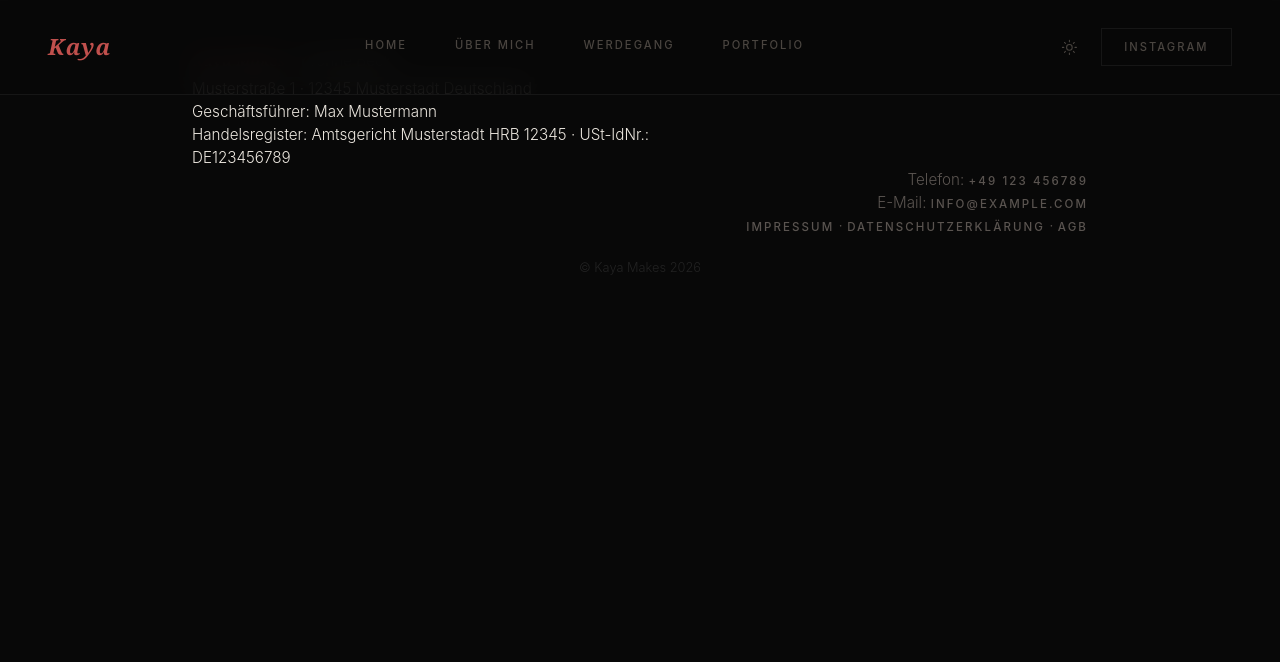
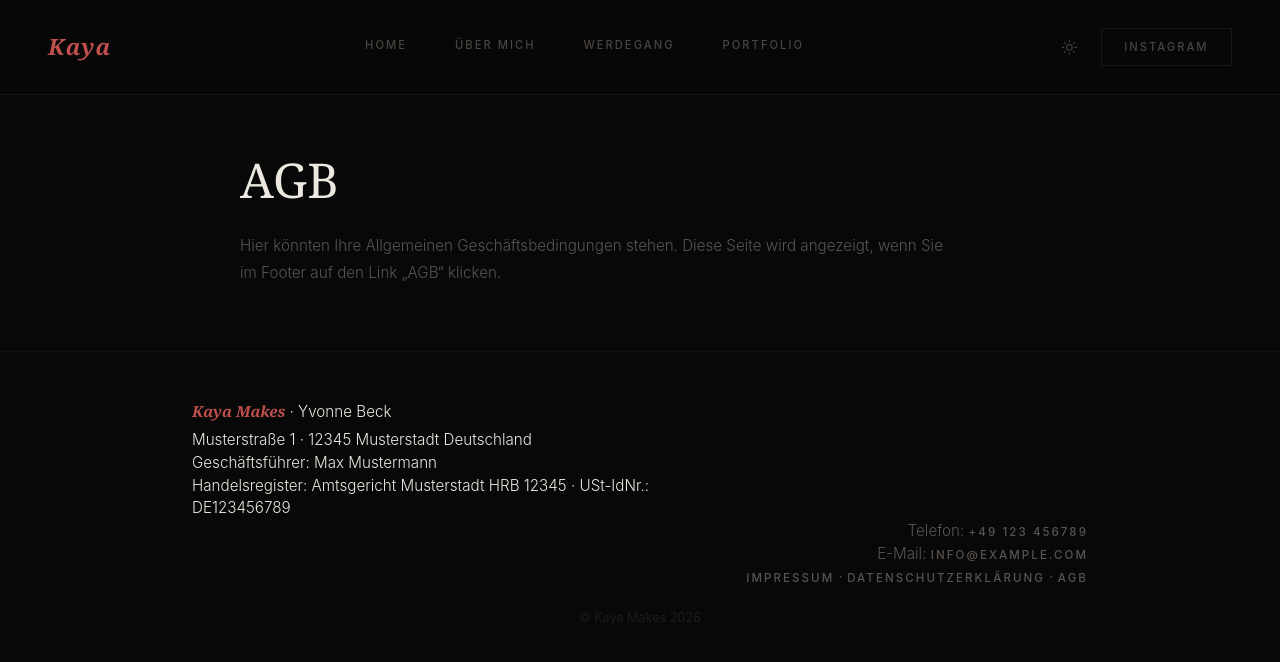
Before and after one commit to CookieMonsta27/Kaya-App, an Angular app: page /agb in a window 1280 px wide. Before the commit this address led to /. Shown: the top 662 px of the page. Built offline with nearby package versions, Linux system fonts and the light colour scheme.

Commit message:
feat: footer links

```diff
--- a/src/app/app.routes.ts
+++ b/src/app/app.routes.ts
@@ -3,6 +3,9 @@ import { Home } from './sites/home/home';
 import { AboutMeComponent } from './sites/about-me/about-me';
 import { WerdegangComponent } from './sites/werdegang/werdegang';
 import { PortfolioComponent } from './sites/portfolio/portfolio';
+import { ImpressumComponent } from './footer-component/pages/impressum/impressum';
+import { DatenschutzComponent } from './footer-component/pages/datenschutz/datenschutz';
+import { AgbComponent } from './footer-component/pages/agb/agb';
 
 export const routes: Routes = [
   { path: '', redirectTo: '/home', pathMatch: 'full' },
@@ -10,4 +13,7 @@ export const routes: Routes = [
   { path: 'aboutMe', component: AboutMeComponent },
   { path: 'werdegang', component: WerdegangComponent },
   { path: 'portfolio', component: PortfolioComponent },
+  { path: 'impressum', component: ImpressumComponent },
+  { path: 'datenschutz', component: DatenschutzComponent },
+  { path: 'agb', component: AgbComponent },
 ];
--- a/src/app/footer-component/footer-component.html
+++ b/src/app/footer-component/footer-component.html
@@ -10,7 +10,7 @@
     <div class="contact">
       Telefon: <a href="tel:{{company.phone}}">{{company.phone}}</a><br />
       E-Mail: <a href="mailto:{{company.email}}">{{company.email}}</a><br />
-      <a href="/impressum">Impressum</a> · <a href="/datenschutz">Datenschutzerklärung</a> · <a href="/agb">AGB</a>
+      <a [routerLink]="['/impressum']" routerLinkActive="active">Impressum</a> · <a [routerLink]="['/datenschutz']" routerLinkActive="active">Datenschutzerklärung</a> · <a [routerLink]="['/agb']" routerLinkActive="active">AGB</a>
     </div>
   </div>
 
--- a/src/app/footer-component/footer-component.ts
+++ b/src/app/footer-component/footer-component.ts
@@ -1,7 +1,9 @@
 import { Component } from '@angular/core';
+import { RouterLink, RouterLinkActive } from '@angular/router';
 
 @Component({
   selector: 'footer-component',
+  imports: [RouterLink, RouterLinkActive],
   templateUrl: './footer-component.html',
   styleUrl: './footer-component.css',
 })
--- /dev/null
+++ b/src/app/footer-component/pages/agb/agb.css
@@ -0,0 +1,19 @@
+
+.page {
+  padding: 9rem 3rem 4rem;
+  max-width: 56rem;
+  margin: 0 auto;
+}
+
+.page h1 {
+  font-size: clamp(2.2rem, 5vw, 3rem);
+  margin-bottom: 1rem;
+  color: var(--text);
+}
+
+.page p {
+  font-size: 0.95rem;
+  line-height: 1.8;
+  color: var(--muted);
+  max-width: 44rem;
+}
--- /dev/null
+++ b/src/app/footer-component/pages/agb/agb.html
@@ -0,0 +1,6 @@
+<main class="page">
+  <div class="page-inner">
+    <h1>AGB</h1>
+    <p>Hier könnten Ihre Allgemeinen Geschäftsbedingungen stehen. Diese Seite wird angezeigt, wenn Sie im Footer auf den Link „AGB“ klicken.</p>
+  </div>
+</main>
--- /dev/null
+++ b/src/app/footer-component/pages/datenschutz/datenschutz.css
@@ -0,0 +1,19 @@
+
+.page {
+  padding: 9rem 3rem 4rem;
+  max-width: 56rem;
+  margin: 0 auto;
+}
+
+.page h1 {
+  font-size: clamp(2.2rem, 5vw, 3rem);
+  margin-bottom: 1rem;
+  color: var(--text);
+}
+
+.page p {
+  font-size: 0.95rem;
+  line-height: 1.8;
+  color: var(--muted);
+  max-width: 44rem;
+}
--- /dev/null
+++ b/src/app/footer-component/pages/datenschutz/datenschutz.html
@@ -0,0 +1,6 @@
+<main class="page">
+  <div class="page-inner">
+    <h1>Datenschutzerklärung</h1>
+    <p>Hier könnte Ihre Datenschutzerklärung stehen. Diese Seite wird angezeigt, wenn Sie im Footer auf den Link „Datenschutzerklärung" klicken.</p>
+  </div>
+</main>
--- /dev/null
+++ b/src/app/footer-component/pages/impressum/impressum.css
@@ -0,0 +1,19 @@
+
+.page {
+  padding: 9rem 3rem 4rem;
+  max-width: 56rem;
+  margin: 0 auto;
+}
+
+.page h1 {
+  font-size: clamp(2.2rem, 5vw, 3rem);
+  margin-bottom: 1rem;
+  color: var(--text);
+}
+
+.page p {
+  font-size: 0.95rem;
+  line-height: 1.8;
+  color: var(--muted);
+  max-width: 44rem;
+}
--- /dev/null
+++ b/src/app/footer-component/pages/impressum/impressum.html
@@ -0,0 +1,6 @@
+<main class="page">
+  <div class="page-inner">
+    <h1>Impressum</h1>
+    <p>Hier könnte Ihr Impressum stehen. Diese Seite wird angezeigt, wenn Sie im Footer auf den Link „Impressum“ klicken.</p>
+  </div>
+</main>
```
Also changed, not shown: src/app/footer-component/pages/agb/agb.ts (added, +9 -0 lines), src/app/footer-component/pages/datenschutz/datenschutz.ts (added, +9 -0 lines), src/app/footer-component/pages/impressum/impressum.ts (added, +9 -0 lines).
